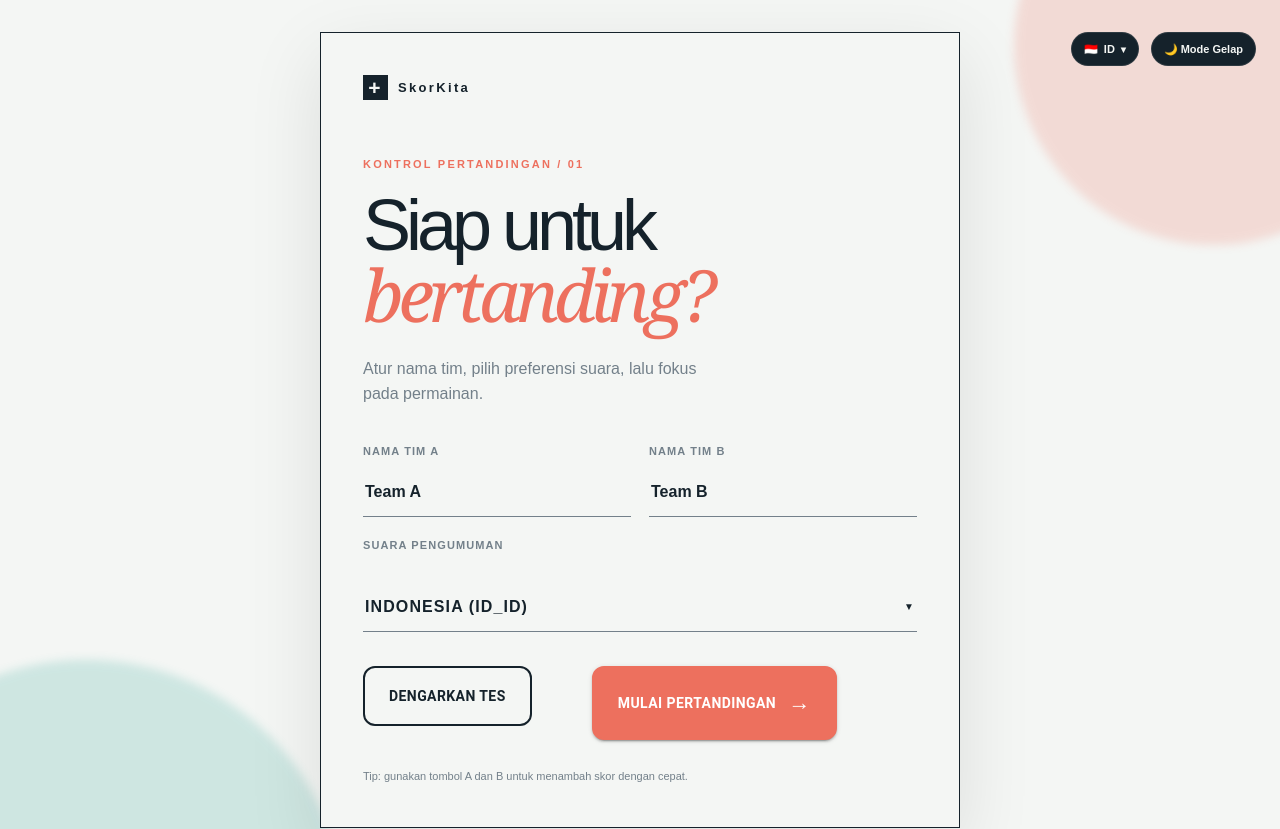
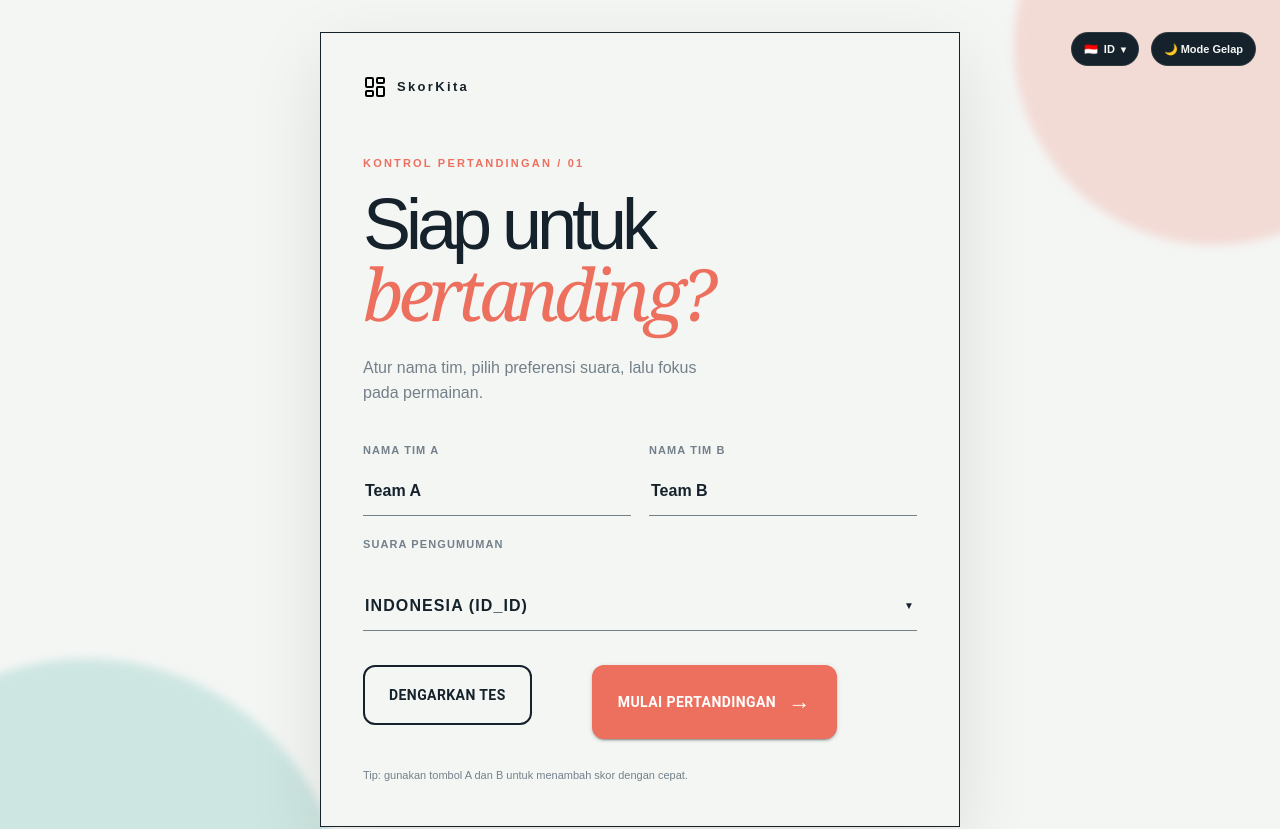
Before and after one commit to mhmmadeffan/Skorkita, a Next.js app: page / in a window 1280 px wide. Shown: the top 829 px of the page. Built offline with nearby package versions, Linux system fonts and the light colour scheme.

Commit message:
docs: update README documentation

```diff
--- a/src/app/globals.css
+++ b/src/app/globals.css
@@ -14,7 +14,8 @@ a.social-button:active { transform: scale(.9); }
 .ambient-two { width: 400px; height: 400px; background: var(--coral); opacity: .2; right: -150px; top: -170px; }
 .setup-card { width: min(640px, 100%); padding: 42px; background: var(--paper); border: 1px solid var(--ink); box-shadow: 0 24px 70px rgba(0,0,0,.1); position: relative; z-index: 1; transition: background .3s; }
 .brand { display: flex; align-items: center; gap: 10px; font-size: 13px; font-weight: 800; letter-spacing: .18em; }
-.brand-mark { display: grid; place-items: center; width: 25px; height: 25px; background: var(--ink); color: var(--paper); font-size: 21px; line-height: 1; transition: background .3s; }
+.brand-icon { width: 24px; height: 24px; display: block; filter: none; }
+.dark .brand-icon { filter: brightness(0) invert(1) brightness(1.8); }
 .eyebrow { color: var(--coral); font-size: 11px; font-weight: bold; letter-spacing: .2em; margin: 56px 0 18px; }
 h1 { font-size: clamp(42px, 7vw, 72px); line-height: .96; letter-spacing: -.07em; margin: 0; }
 h1 em { color: var(--coral); font-family: Georgia, serif; font-weight: normal; }
--- a/src/app/page.tsx
+++ b/src/app/page.tsx
@@ -164,7 +164,10 @@ export default function Home() {
         <motion.div className="ambient ambient-one" animate={{ x: [0, 18, 0], y: [0, -14, 0] }} transition={{ duration: 9, repeat: Infinity, ease: "easeInOut" }} />
         <motion.div className="ambient ambient-two" animate={{ x: [0, -16, 0], y: [0, 15, 0] }} transition={{ duration: 11, repeat: Infinity, ease: "easeInOut" }} />
         <motion.section className="setup-card" variants={containerVariants} initial="initial" animate="animate">
-          <motion.div variants={itemVariants} className="brand"><span className="brand-mark">+</span><span>SkorKita</span></motion.div>
+          <motion.div variants={itemVariants} className="brand">
+            <img src="/dashboard.svg" alt="Logo" width="24" height="24" className="brand-icon" />
+            <span>SkorKita</span>
+          </motion.div>
           <motion.p variants={itemVariants} className="eyebrow">{t.eyebrow}</motion.p>
           <motion.h1 variants={itemVariants}>{t.title1}<br /><em>{t.title2}</em></motion.h1>
           <motion.p variants={itemVariants} className="intro">{t.intro}</motion.p>
@@ -187,7 +190,10 @@ export default function Home() {
   return (
     <motion.main className="game-page" initial="initial" animate="animate" exit="exit" variants={pageVariants}>
       <motion.header className="game-header" initial={{ opacity: 0, y: -12 }} animate={{ opacity: 1, y: 0 }} transition={{ duration: 0.35 }}>
-        <div className="brand"><span className="brand-mark">+</span><span>SkorKita</span></div>
+          <div className="brand">
+            <img src="/dashboard.svg" alt="Logo" width="24" height="24" className="brand-icon" />
+            <span>SkorKita</span>
+          </div>
         <div className="game-header-actions">
           <div className="live"><span /> {t.liveMatch}</div>
         <Tooltip title={t.hint}><span><Button variant="outlined" className="exit" onClick={newGame}>{t.newGame} <span>↗</span></Button></span></Tooltip>
```
Also changed, not shown: public/dashboard.svg (added), 1 other file (tests, documents, lock files or other folders).
